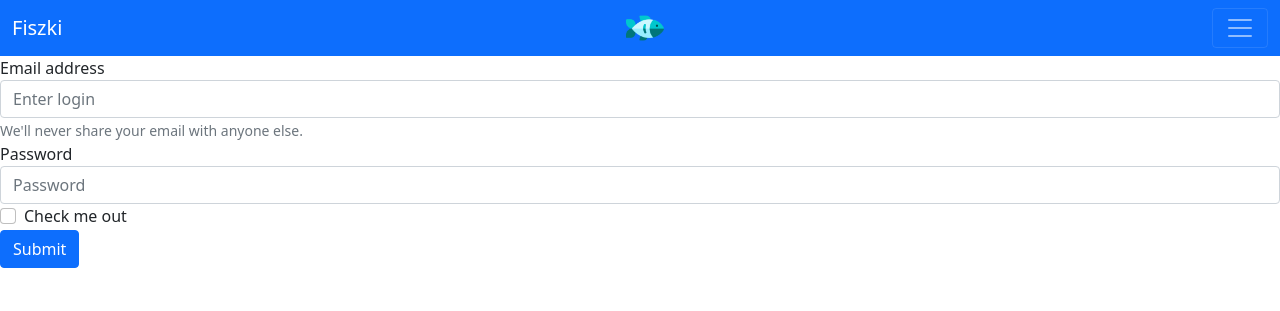
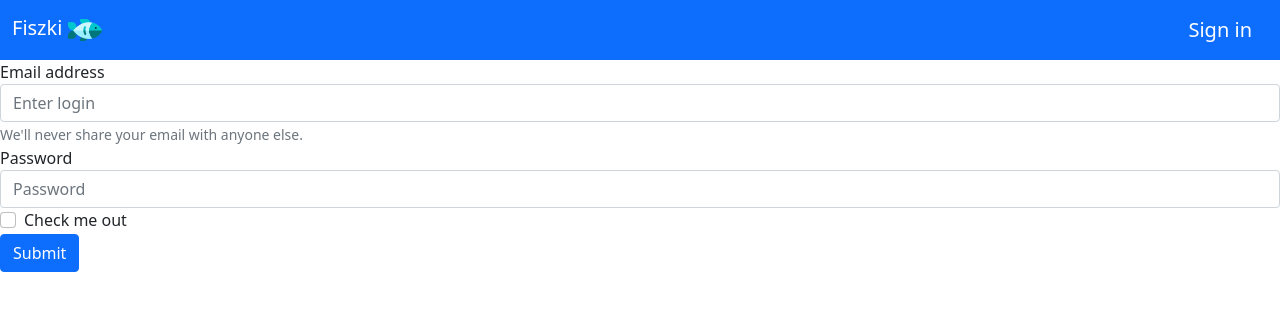
Before and after one commit to SzymSledz/SWBO_Sledz, a Flask app: page /login in a window 1280 px wide. Shown: the top 311 px of the page. Run offline with Flask 3, Linux system fonts and the light colour scheme.

Commit message:
Added sesions, basic user page and improved login

```diff
--- a/app.py
+++ b/app.py
@@ -1,7 +1,10 @@
-from flask import Flask, redirect, url_for, render_template, request
+from flask import Flask, redirect, url_for, render_template, request, session
+from datetime import timedelta
+from sqlalchemy import *
 
 app = Flask(__name__)
-
+app.secret_key = "@$FA@Tzw$t"
+app.permanent_session_lifetime = timedelta(hours = 2)
 @app.route("/")
 def main_page():
     return render_template("index.html")
@@ -9,14 +12,27 @@ def main_page():
 @app.route("/login", methods=["GET", "POST"])
 def login_page():
     if request.method == "POST":
+        session.permanent = True
         user = request.form["login"]
-        return redirect(url_for("user_page", usr=user))
+        session["user"] = user
+        return redirect(url_for("user_page"))
     else:
+        if("user" in session):
+            return redirect(url_for("user_page"))
         return render_template("login.html")
 
-@app.route("/<usr>")
-def user_page(usr):
-    return f"<h1>Wellcome {usr}</h1>"
+@app.route("/user")
+def user_page():
+    if "user" in session:
+        usr = session["user"]
+        return render_template("user.html")
+    else:
+        return redirect(url_for("login_page"))
+
+@app.route("/logout")
+def logout_page():
+    session.pop("user", None)
+    return redirect(url_for("login_page"))
 
 if __name__ == '__main__':
     app.run(debug = True)
--- a/templates/base.html
+++ b/templates/base.html
@@ -8,11 +8,14 @@
 <body>
     <nav class="navbar navbar-dark bg-primary">
       <div class="container-fluid">
-        <a class="navbar-brand" href="#">Fiszki</a>
-         <img src="{{url_for('static', filename='images/logo.png')}}" width="3%"/>
-        <button class="navbar-toggler" type="button" data-bs-toggle="collapse" data-bs-target="#navbarSupportedContent" aria-controls="navbarSupportedContent" aria-expanded="false" aria-label="Toggle navigation">
-          <span class="navbar-toggler-icon"></span>
-        </button>
+        <a class="navbar-brand" href="/">Fiszki  <img src="{{url_for('static', filename='images/logo.png')}}" width="6%"/></a>
+          {% if "user" not in session%}
+            <a class="navbar-brand" href="/login">Sign in</a>
+          {% endif %}
+          {% if "user" in session%}
+            <a class="navbar-brand" href="/login">{{session["user"]}}</a>
+            <a class="navbar-brand" href="/logout"><img src="{{url_for('static', filename='images/logout_icon.png')}}" width="6%"/></a>
+          {% endif %}
       </div>
     </nav>
     {% block content %}
--- /dev/null
+++ b/templates/user.html
@@ -0,0 +1,5 @@
+{% extends "base.html" %}
+{% block title %}User's Page{% endblock %}
+{% block content %}
+    To strona twojego profilu {{session["user"]}}
+{% endblock %}
```
Also changed, not shown: static/images/graph.png, static/images/learning.png, static/images/logout_icon.png (added), static/images/sticky_notes_box.png.
